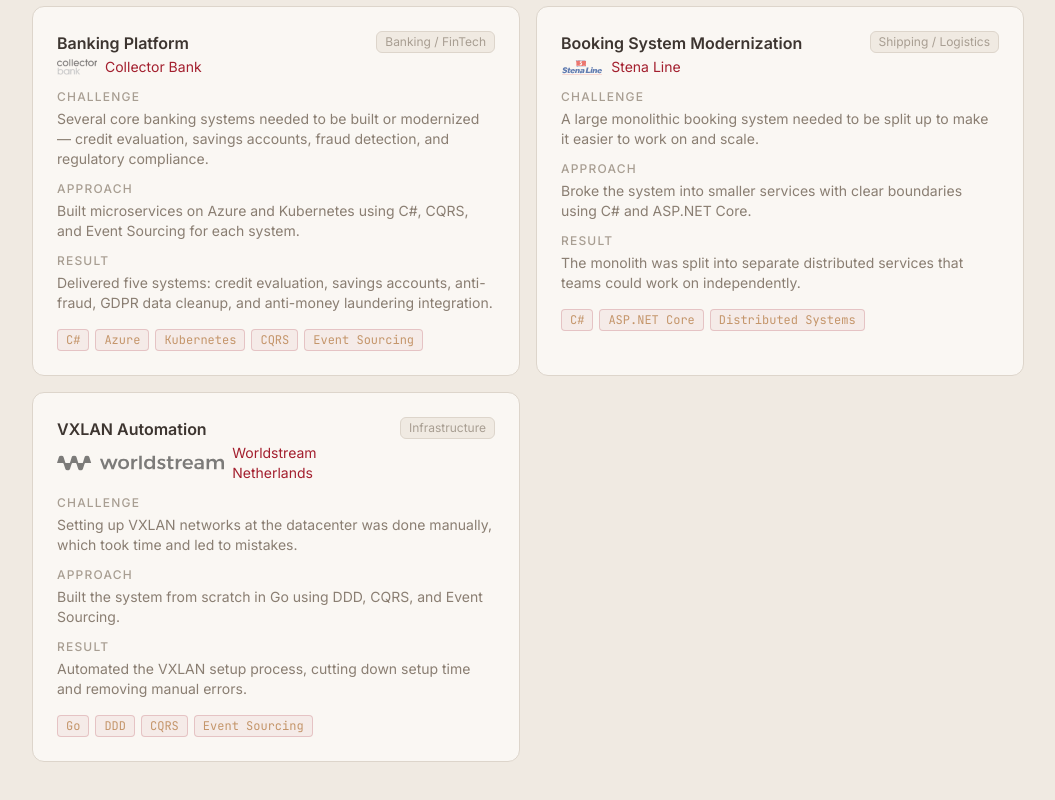
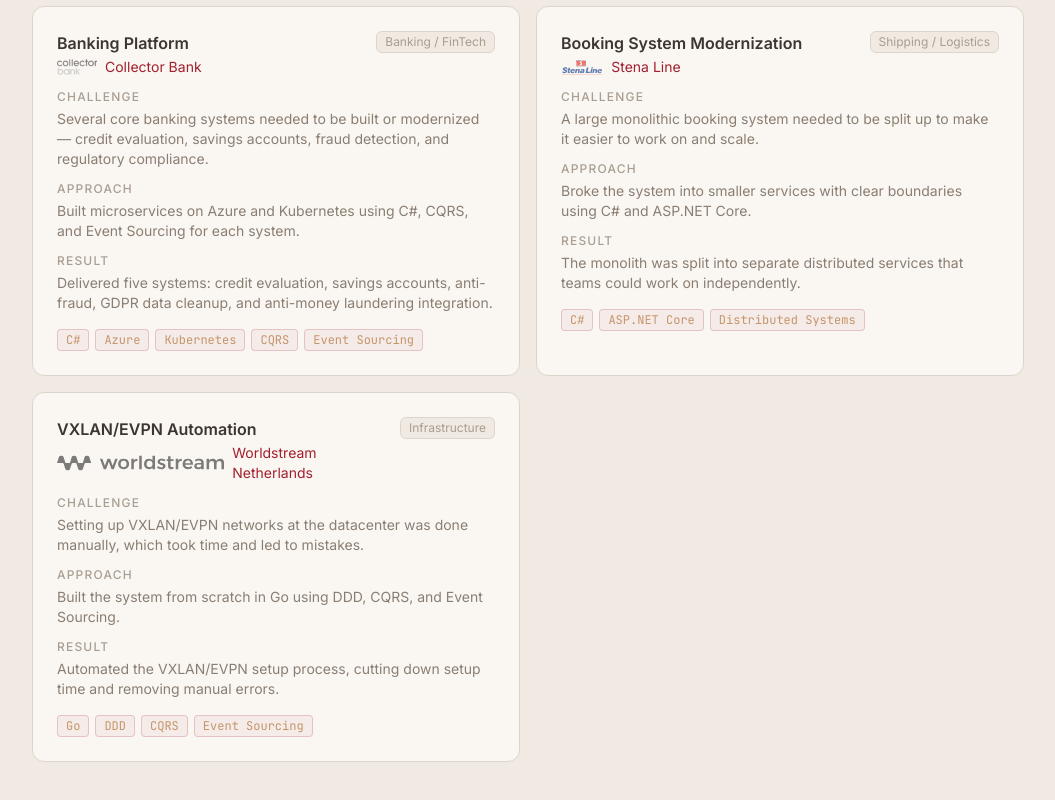
Before and after one commit to haderach75/devbit.se, a Next.js app: page /projects in a window 1280 px wide. Shown: the part 637-1437 px from the top of the page, without its empty margins (112-1167 px from the left). Built offline with nearby package versions, Linux system fonts and the light colour scheme.

Commit message:
fix: VXLAN → VXLAN/EVPN

```diff
--- a/src/data/career-events.ts
+++ b/src/data/career-events.ts
@@ -42,7 +42,7 @@ export const careerEvents: CareerEvent[] = [
         timestamp: "2022-08",
         endTimestamp: "2023-01",
         source: "Worldstream Netherlands",
-        payload: { scope: "Continued working on the VXLAN automation systems as a freelancer" },
+        payload: { scope: "Continued working on the VXLAN/EVPN automation systems as a freelancer" },
       },
     ],
   },
@@ -71,7 +71,7 @@ export const careerEvents: CareerEvent[] = [
         timestamp: "2021-09",
         endTimestamp: "2022-08",
         source: "Worldstream Netherlands",
-        payload: { scope: "Built systems to automate VXLAN network setup using Go, DDD, CQRS, and Event Sourcing" },
+        payload: { scope: "Built systems to automate VXLAN/EVPN network setup using Go, DDD, CQRS, and Event Sourcing" },
       },
       {
         id: "cuviva-migration",
--- a/src/data/projects.ts
+++ b/src/data/projects.ts
@@ -30,10 +30,10 @@ export const projects: Project[] = [
     tech: ["C#", "ASP.NET Core", "Distributed Systems"],
   },
   {
-    id: "worldstream-vxlan", title: "VXLAN Automation", client: "Worldstream Netherlands", domain: "Infrastructure",
-    challenge: "Setting up VXLAN networks at the datacenter was done manually, which took time and led to mistakes.",
+    id: "worldstream-vxlan", title: "VXLAN/EVPN Automation", client: "Worldstream Netherlands", domain: "Infrastructure",
+    challenge: "Setting up VXLAN/EVPN networks at the datacenter was done manually, which took time and led to mistakes.",
     approach: "Built the system from scratch in Go using DDD, CQRS, and Event Sourcing.",
-    result: "Automated the VXLAN setup process, cutting down setup time and removing manual errors.",
+    result: "Automated the VXLAN/EVPN setup process, cutting down setup time and removing manual errors.",
     tech: ["Go", "DDD", "CQRS", "Event Sourcing"],
   },
 ];
```
